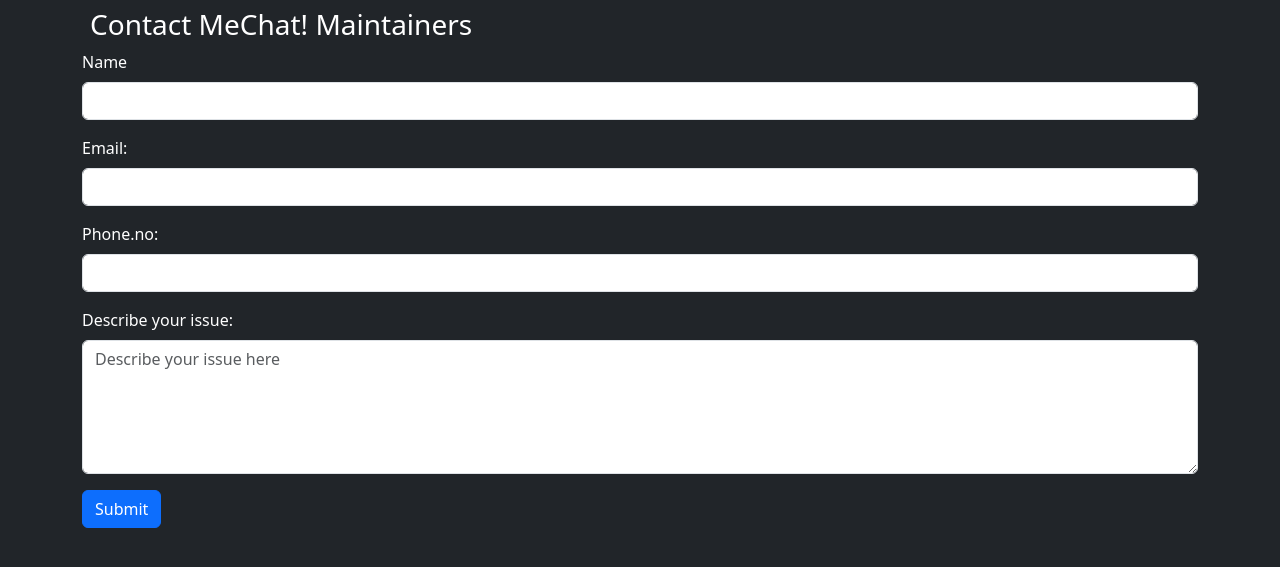
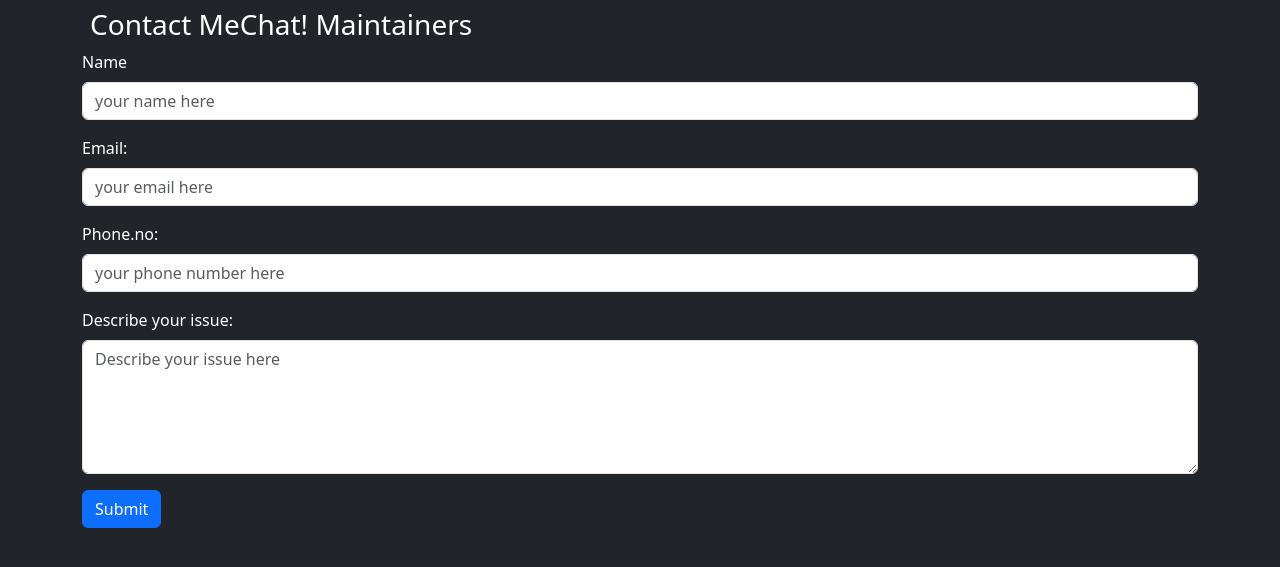
Before and after one commit to Rohit-Pujari/Chat-Application, a Django app: page /contact/ in a window 1280 px wide. Shown: the part 62-629 px from the top of the page. Run offline with Django 5.2, Linux system fonts and the light colour scheme.

Commit message:
corrected contact

```diff
--- a/Chatapp/Django/templates/contact.html
+++ b/Chatapp/Django/templates/contact.html
@@ -7,15 +7,15 @@
         {% csrf_token %}
         <div class="mb-3">
             <label for="inputname" class="form-label">Name</label>
-            <input type="text" class="form-control" id="name" name="name" >
+            <input type="text" class="form-control" id="name" name="name" placeholder="your name here">
         </div>
         <div class="mb-3">
             <label for="inputemial" class="form-label">Email:</label>
-            <input type="email" class="form-control" id="email" name="email">
+            <input type="email" class="form-control" id="email" name="email" placeholder="your email here">
         </div>
         <div class="mb-3">
             <label for="inputphonenumber" class="form-label">Phone.no:</label>
-            <input type="Phone.no" class="form-control" id="phonenumber" name="phonenumber">
+            <input type="Phone.no" class="form-control" id="phonenumber" name="phonenumber" placeholder='your phone number here'>
         </div>
         <div class="mb-3">
             <label for="issue" class="form-label">Describe your issue:</label>
```
